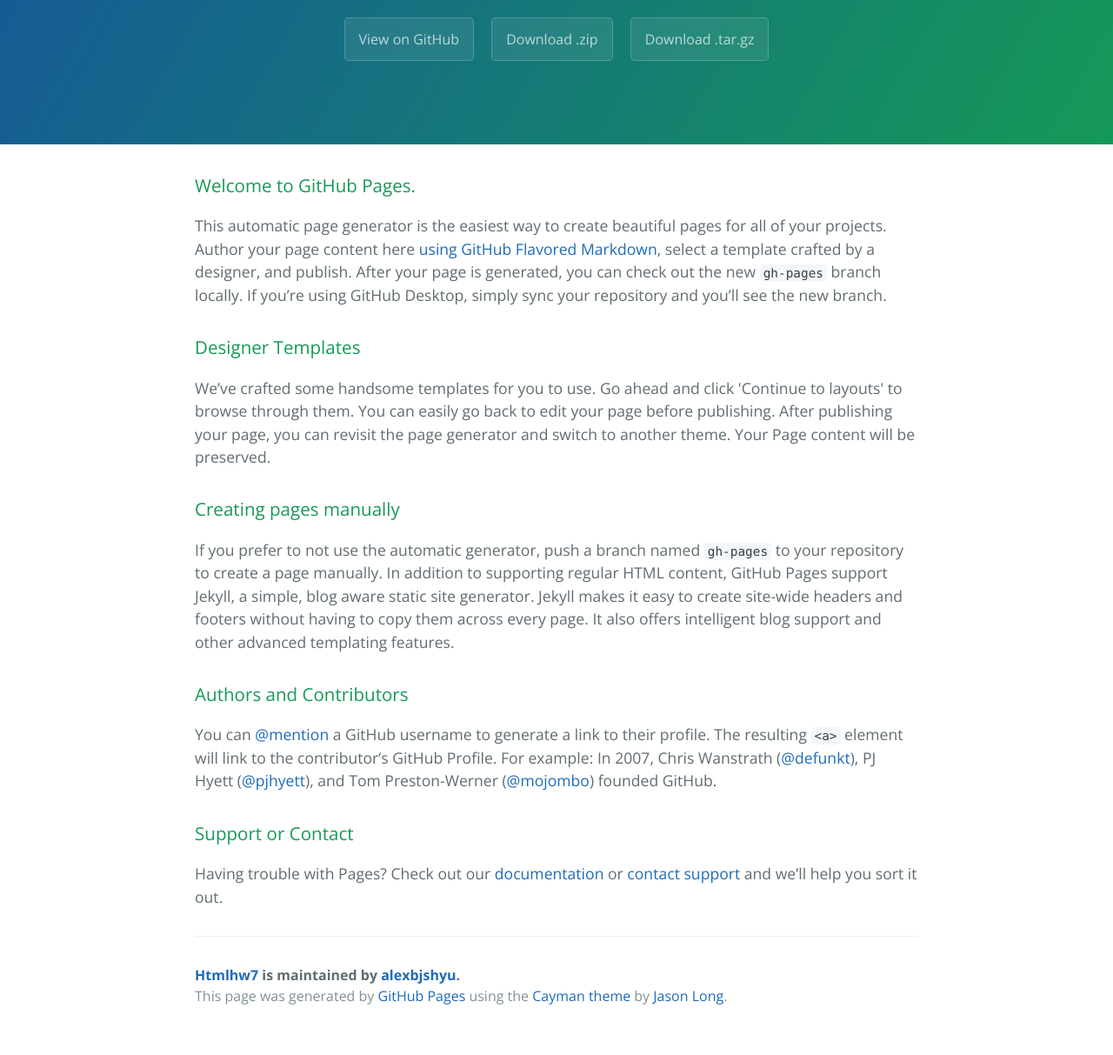
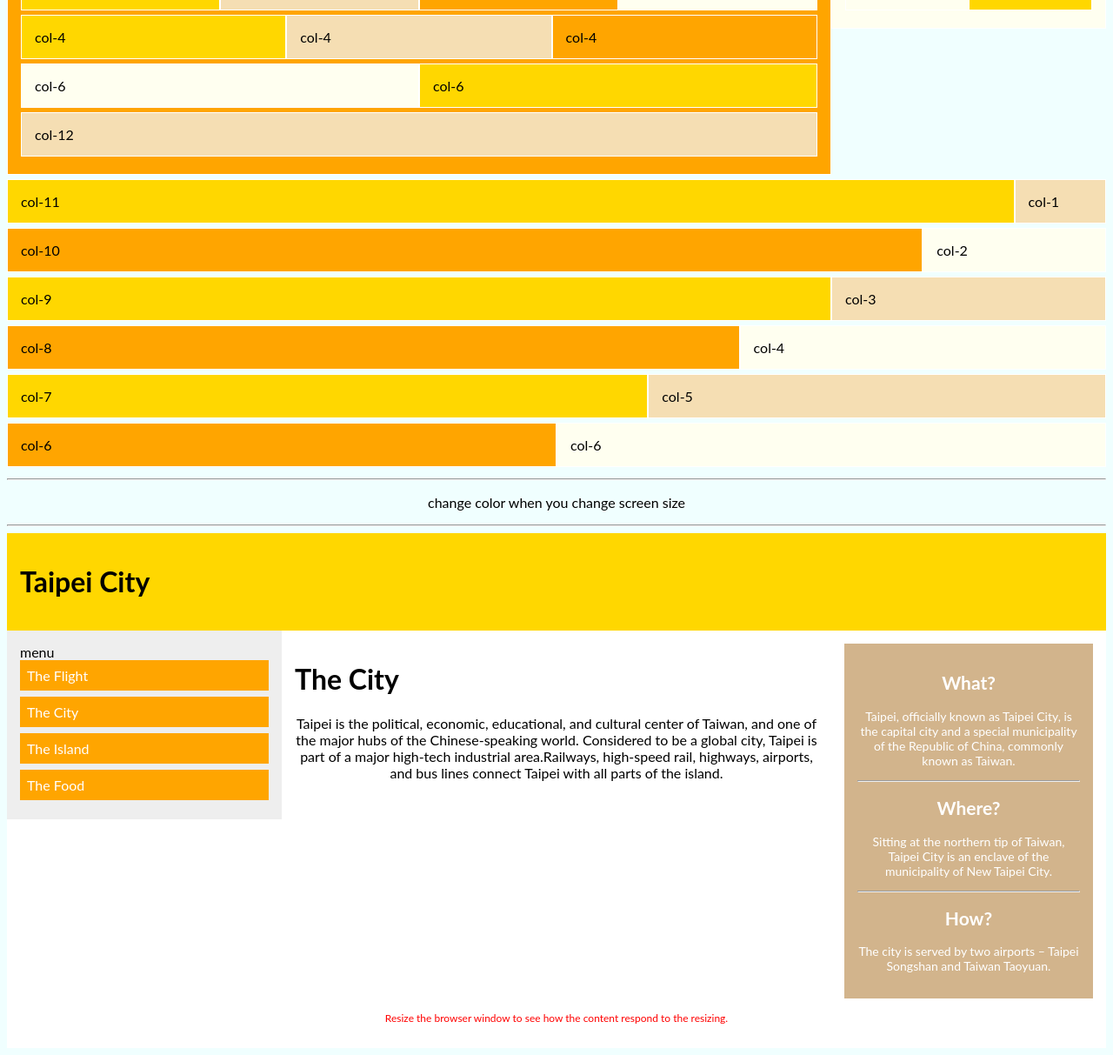
Before and after one commit to alexbjshyu/HTMLHW7, a plain HTML site: page index.html in a window 1280 px wide. Shown: the part 170-1383 px from the top of the page at 87% size. Before the commit the page ends 1359 px from the top, so only its background shows below. Drawn offline with nearby package versions, Linux system fonts and the light colour scheme.

Commit message:
color problem not fixed

```diff
--- a/index.html
+++ b/index.html
@@ -1,57 +1,90 @@
-<!DOCTYPE html>
-<html lang="en-us">
-  <head>
+<!doctype html>
+<html>
+
+<head>
     <meta charset="UTF-8">
-    <title>Htmlhw7 by alexbjshyu</title>
-    <meta name="viewport" content="width=device-width, initial-scale=1">
-    <link rel="stylesheet" type="text/css" href="stylesheets/normalize.css" media="screen">
-    <link href='https://fonts.googleapis.com/css?family=Open+Sans:400,700' rel='stylesheet' type='text/css'>
-    <link rel="stylesheet" type="text/css" href="stylesheets/stylesheet.css" media="screen">
-    <link rel="stylesheet" type="text/css" href="stylesheets/github-light.css" media="screen">
-  </head>
-  <body>
-    <section class="page-header">
-      <h1 class="project-name">Htmlhw7</h1>
-      <h2 class="project-tagline"></h2>
-      <a href="https://github.com/alexbjshyu/HTMLHW7" class="btn">View on GitHub</a>
-      <a href="https://github.com/alexbjshyu/HTMLHW7/zipball/master" class="btn">Download .zip</a>
-      <a href="https://github.com/alexbjshyu/HTMLHW7/tarball/master" class="btn">Download .tar.gz</a>
-    </section>
+    <title>Untitled Document</title>
+    <link rel="stylesheet" href="main.css">
+</head>
 
-    <section class="main-content">
-      <h3>
-<a id="welcome-to-github-pages" class="anchor" href="#welcome-to-github-pages" aria-hidden="true"><span aria-hidden="true" class="octicon octicon-link"></span></a>Welcome to GitHub Pages.</h3>
+<body>
+    <div class="row">
+        <div class="col-9 bgTest">
+            <p>col-9</p>
+            <div class="col-2 bgTest">col-2</div>
+            <div class="col-2 bgTest">col-2</div>
+            <div class="col-2 bgTest">col-2</div>
+            <div class="col-2 bgTest">col-2</div>
+            <div class="col-2 bgTest">col-2</div>
+            <div class="col-2 bgTest">col-2</div>
+            <div class="col-3 bgTest">col-3</div>
+            <div class="col-3 bgTest">col-3</div>
+            <div class="col-3 bgTest">col-3</div>
+            <div class="col-3 bgTest">col-3</div>
+            <div class="col-4 bgTest">col-4</div>
+            <div class="col-4 bgTest">col-4</div>
+            <div class="col-4 bgTest">col-4</div>
+            <div class="col-6 bgTest">col-6</div>
+            <div class="col-6 bgTest">col-6</div>
+            <div class="col-12 bgTest">col-12</div>
 
-<p>This automatic page generator is the easiest way to create beautiful pages for all of your projects. Author your page content here <a href="https://guides.github.com/features/mastering-markdown/">using GitHub Flavored Markdown</a>, select a template crafted by a designer, and publish. After your page is generated, you can check out the new <code>gh-pages</code> branch locally. If you’re using GitHub Desktop, simply sync your repository and you’ll see the new branch.</p>
+        </div>
+        <div class="col-3 bgTest">
+            <p>col03</p>
+            <div class="col-12 bgTest">col-12</div>
+            <div class="col-6 bgTest">col-6</div>
+            <div class="col-6 bgTest">col-6</div>
+        </div>
+        <div class="col-11 bgTest">col-11</div>
+        <div class="col-1 bgTest">col-1</div>
+        <div class="col-10 bgTest">col-10</div>
+        <div class="col-2 bgTest">col-2</div>
+        <div class="col-9 bgTest">col-9</div>
+        <div class="col-3 bgTest">col-3</div>
+        <div class="col-8 bgTest">col-8</div>
+        <div class="col-4 bgTest">col-4</div>
+        <div class="col-7 bgTest">col-7</div>
+        <div class="col-5 bgTest">col-5</div>
+        <div class="col-6 bgTest">col-6</div>
+        <div class="col-6 bgTest">col-6</div>
+    </div>
+    <hr>
+    <p>change color when you change screen size</p>
+    <hr>
+    <div class="header">
+        <h1>Taipei City</h1>
+    </div>
+    <div>
+    <div class=”row”>
+        <div class="menu col-3 col-xs-12 col-sm-12">
+            menu
+            <ul>
+                <li>The Flight</li>
+                <li>The City</li>
+                <li>The Island</li>
+                <li>The Food</li>
+            </ul>
+        </div>
+        <div class="col-6 col-xs-12 col-sm-12"><h1>The City</h1>
+        <p>Taipei is the political, economic, educational, and cultural center of Taiwan, and one of the major hubs of the Chinese-speaking world. Considered to be a global city, Taipei is part of a major high-tech industrial area.Railways, high-speed rail, highways, airports, and bus lines connect Taipei with all parts of the island.</p></div>
+        <div class="right col-3 col-xs-12 col-sm-12">
+            <div class="aside">
+                <h2>What?</h2>
+                <p>Taipei, officially known as Taipei City, is the capital city and a special municipality of the Republic of China, commonly known as Taiwan. </p>
+                <hr>
+                <h2>Where?</h2>
+                <p>Sitting at the northern tip of Taiwan, Taipei City is an enclave of the municipality of New Taipei City.</p>
+                <hr>
+                <h2>How?</h2>
+                <p>The city is served by two airports – Taipei Songshan and Taiwan Taoyuan.</p>
+            </div>
+        </div>
+    </div>
+    </div>
+    <div class="footer">
+        <p>Resize the browser window to see how the content respond to the resizing.</p>
+    </div>
 
-<h3>
-<a id="designer-templates" class="anchor" href="#designer-templates" aria-hidden="true"><span aria-hidden="true" class="octicon octicon-link"></span></a>Designer Templates</h3>
+</body>
 
-<p>We’ve crafted some handsome templates for you to use. Go ahead and click 'Continue to layouts' to browse through them. You can easily go back to edit your page before publishing. After publishing your page, you can revisit the page generator and switch to another theme. Your Page content will be preserved.</p>
-
-<h3>
-<a id="creating-pages-manually" class="anchor" href="#creating-pages-manually" aria-hidden="true"><span aria-hidden="true" class="octicon octicon-link"></span></a>Creating pages manually</h3>
-
-<p>If you prefer to not use the automatic generator, push a branch named <code>gh-pages</code> to your repository to create a page manually. In addition to supporting regular HTML content, GitHub Pages support Jekyll, a simple, blog aware static site generator. Jekyll makes it easy to create site-wide headers and footers without having to copy them across every page. It also offers intelligent blog support and other advanced templating features.</p>
-
-<h3>
-<a id="authors-and-contributors" class="anchor" href="#authors-and-contributors" aria-hidden="true"><span aria-hidden="true" class="octicon octicon-link"></span></a>Authors and Contributors</h3>
-
-<p>You can <a href="https://help.github.com/articles/basic-writing-and-formatting-syntax/#mentioning-users-and-teams" class="user-mention">@mention</a> a GitHub username to generate a link to their profile. The resulting <code>&lt;a&gt;</code> element will link to the contributor’s GitHub Profile. For example: In 2007, Chris Wanstrath (<a href="https://github.com/defunkt" class="user-mention">@defunkt</a>), PJ Hyett (<a href="https://github.com/pjhyett" class="user-mention">@pjhyett</a>), and Tom Preston-Werner (<a href="https://github.com/mojombo" class="user-mention">@mojombo</a>) founded GitHub.</p>
-
-<h3>
-<a id="support-or-contact" class="anchor" href="#support-or-contact" aria-hidden="true"><span aria-hidden="true" class="octicon octicon-link"></span></a>Support or Contact</h3>
-
-<p>Having trouble with Pages? Check out our <a href="https://help.github.com/pages">documentation</a> or <a href="https://github.com/contact">contact support</a> and we’ll help you sort it out.</p>
-
-      <footer class="site-footer">
-        <span class="site-footer-owner"><a href="https://github.com/alexbjshyu/HTMLHW7">Htmlhw7</a> is maintained by <a href="https://github.com/alexbjshyu">alexbjshyu</a>.</span>
-
-        <span class="site-footer-credits">This page was generated by <a href="https://pages.github.com">GitHub Pages</a> using the <a href="https://github.com/jasonlong/cayman-theme">Cayman theme</a> by <a href="https://twitter.com/jasonlong">Jason Long</a>.</span>
-      </footer>
-
-    </section>
-
-
-  </body>
 </html>
--- /dev/null
+++ b/main.css
@@ -0,0 +1,143 @@
+.col-1 {width: 8.33%;}
+.col-2 {width: 16.66%;}
+.col-3 {width: 25%;}
+.col-4 {width: 33.33%;}
+.col-5 {width: 41.66%;}
+.col-6 {width: 50%;}
+.col-7 {width: 58.33%;}
+.col-8 {width: 66.66%;}
+.col-9 {width: 75%;}
+.col-10 {width: 83.33%;}
+.col-11 {width: 91.66%;}
+.col-12 {width: 100%;}
+
+* {
+  box-sizing: border-box;
+  font-family: lato;
+}
+.row::after {
+    content: "";
+    clear: both;   /*clear float: left & right*/
+    display: block;
+}
+.bgTest{
+  background: wheat;
+  margin-bottom:5px;
+border: 1px solid white;
+}
+.bgTest:nth-of-type(4n+1){
+  background: orange;
+
+}
+.bgTest:nth-of-type(4n+2){
+  background: Ivory ;
+
+}
+.bgTest:nth-of-type(4n+3){
+  background: Gold ;
+
+}
+[class^="col-"] {
+    float: left;
+    padding: 15px;
+}
+[class*="col-"] {
+    float: left;
+    padding: 15px;
+}
+p{
+    text-align: center;
+}
+body {
+    background-color:lightgreen;
+}
+@media (max-width: 767px) {
+    body {
+        background-color:red;
+    }
+}
+@media (max-width: 480px) {
+    body {
+        background-color:lightblue;
+    }
+}
+@media (min-width: 768px) and (max-width: 979px) {
+    body {
+        background-color:lightgreen;
+    }
+}
+@media (min-width: 980px) {
+   body {
+        background-color:orange;
+    }
+}
+@media (min-width: 1200px) {
+
+    body {
+        background-color: azure;
+    }
+}
+.header{
+    background-color: Gold ;
+    color: #000;
+    padding: 15px;
+}
+.footer {
+    background-color: white;
+    color: #ff0000 ;
+    text-align: center;
+    font-size: 12px;
+    padding: 15px;
+}
+.menu{
+   background-color: #eee ;
+}
+.menu li {
+    padding: 8px;
+    margin-bottom: 7px;
+    background-color :Orange ;
+    color: #ffffff;
+}
+.menu ul {
+    list-style-type: none;
+    margin: 0;
+    padding: 0;
+}
+.menu li:hover {
+    background-color: #0099cc;
+}
+.aside {
+    background-color: Tan ;
+    padding: 15px;
+    color: #ffffff;
+    text-align: center;
+    font-size: 14px;
+}
+@media screen and (max-width:767px){
+.col-xs-1 {width: 8.33%;}
+.col-xs-2 {width: 16.66%;}
+.col-xs-3 {width: 25%;}
+.col-xs-4 {width: 33.33%;}
+.col-xs-5 {width: 41.66%;}
+.col-xs-6 {width: 50%;}
+.col-xs-7 {width: 58.33%;}
+.col-xs-8 {width: 66.66%;}
+.col-xs-9 {width: 75%;}
+.col-xs-10 {width: 83.33%;}
+.col-xs-11 {width: 91.66%;}
+.col-xs-12 {width: 100%;}
+}
+@media screen and (max-width:979px)and(min-width:768px){
+.col-sm-1 {width: 8.33%;}
+.col-sm-2 {width: 16.66%;}
+.col-sm-3 {width: 25%;}
+.col-sm-4 {width: 33.33%;}
+.col-sm-5 {width: 41.66%;}
+.col-sm-6 {width: 50%;}
+.col-sm-7 {width: 58.33%;}
+.col-sm-8 {width: 66.66%;}
+.col-sm-9 {width: 75%;}
+.col-sm-10 {width: 83.33%;}
+.col-sm-11 {width: 91.66%;}
+.col-sm-12 {width: 100%;}
+}
```
